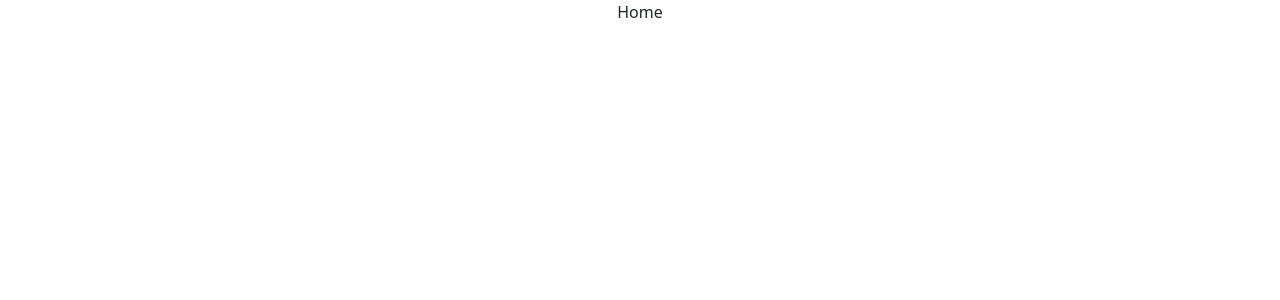
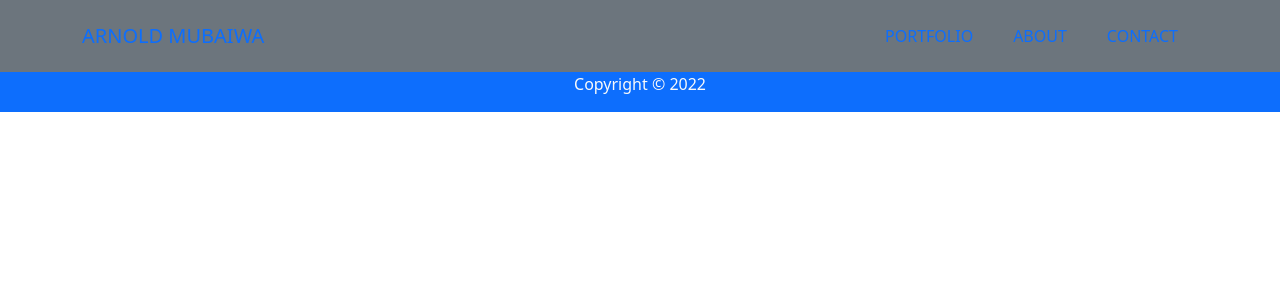
Before and after one commit to Arnold-A-Mubaiwa/portf_sov, a React (Create React App) app in the folder portfolio/: page / in a window 1280 px wide. Shown: the top 300 px of the page. Built offline with nearby package versions, Linux system fonts and the light colour scheme.

Commit message:
Footer and nav bar

```diff
--- a/portfolio/src/App.js
+++ b/portfolio/src/App.js
@@ -1,6 +1,12 @@
 import './App.css';
 import {BrowserRouter as Router, Route, Routes} from "react-router-dom"
+
+// Importing page components
 import Home from './pages/Home';
+import Navbar from './components/Navbar';
+import Footer from './components/Footer';
+
+// adding bootstrap css and js
 import "../node_modules/bootstrap/dist/css/bootstrap.css"
 import "../node_modules/bootstrap/dist/js/bootstrap.js"
 
@@ -8,9 +14,11 @@
   return (
     <div className="App">
       <Router>
+        <Navbar/>
         <Routes>
           <Route path='/' element={<Home />}></Route>
         </Routes>
+        <Footer/>
       </Router>
     </div>
   );
--- /dev/null
+++ b/portfolio/src/components/Footer.js
@@ -0,0 +1,20 @@
+import React from "react";
+
+function Footer() {
+  const year = new Date();
+  return (
+    <div className="page-footer bg-primary font-small special-color-dark text-light pt-4">
+        <div className="row pt-4">
+      <blockquote>
+        Copyright {"  "}
+        <span dangerouslySetInnerHTML={{ __html: "&copy;" }} />{" "}
+        {year.getFullYear()}{" "}
+      </blockquote>
+        </div>
+
+
+    </div>
+  );
+}
+
+export default Footer;
--- /dev/null
+++ b/portfolio/src/components/Navbar.js
@@ -0,0 +1,26 @@
+import React from "react";
+
+function Navbar() {
+  return (
+    <div>
+      <nav className="navbar navbar-expand-lg bg-secondary text-uppercase fixed-top" id="mainNav">
+            <div className="container">
+                <a className="navbar-brand" href="#page-top">Arnold Mubaiwa</a>
+                <button className="navbar-toggler text-uppercase font-weight-bold bg-primary text-white rounded" type="button" data-bs-toggle="collapse" data-bs-target="#navbarResponsive" aria-controls="navbarResponsive" aria-expanded="false" aria-label="Toggle navigation">
+                    Menu
+                    <i className="fas fa-bars"></i>
+                </button>
+                <div className="collapse navbar-collapse" id="navbarResponsive">
+                    <ul className="navbar-nav ms-auto">
+                        <li className="nav-item mx-0 mx-lg-1"><a className="nav-link py-3 px-0 px-lg-3 rounded" href="#portfolio">Portfolio</a></li>
+                        <li className="nav-item mx-0 mx-lg-1"><a className="nav-link py-3 px-0 px-lg-3 rounded" href="#about">About</a></li>
+                        <li className="nav-item mx-0 mx-lg-1"><a className="nav-link py-3 px-0 px-lg-3 rounded" href="#contact">Contact</a></li>
+                    </ul>
+                </div>
+            </div>
+        </nav>
+    </div>
+  );
+}
+
+export default Navbar;
```
